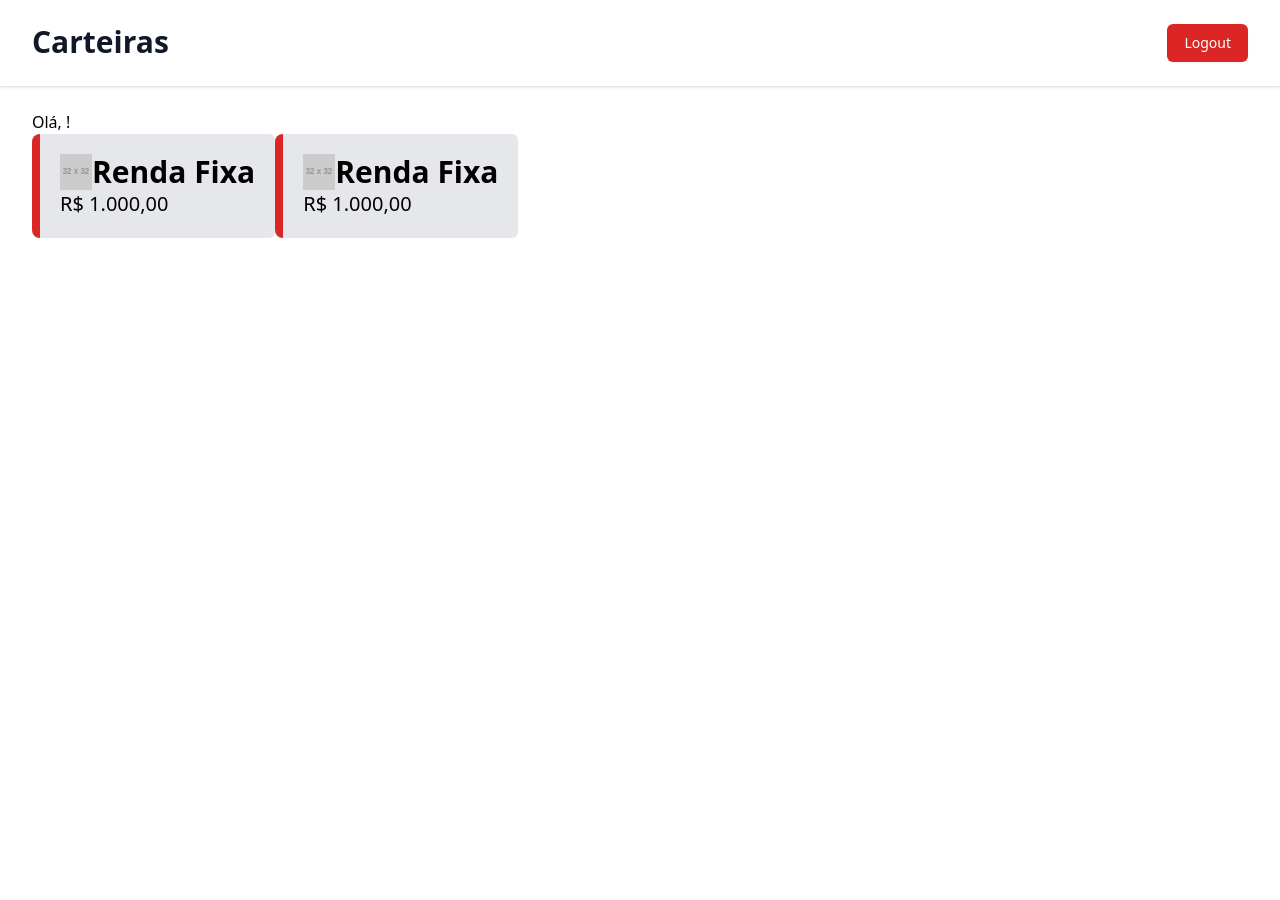
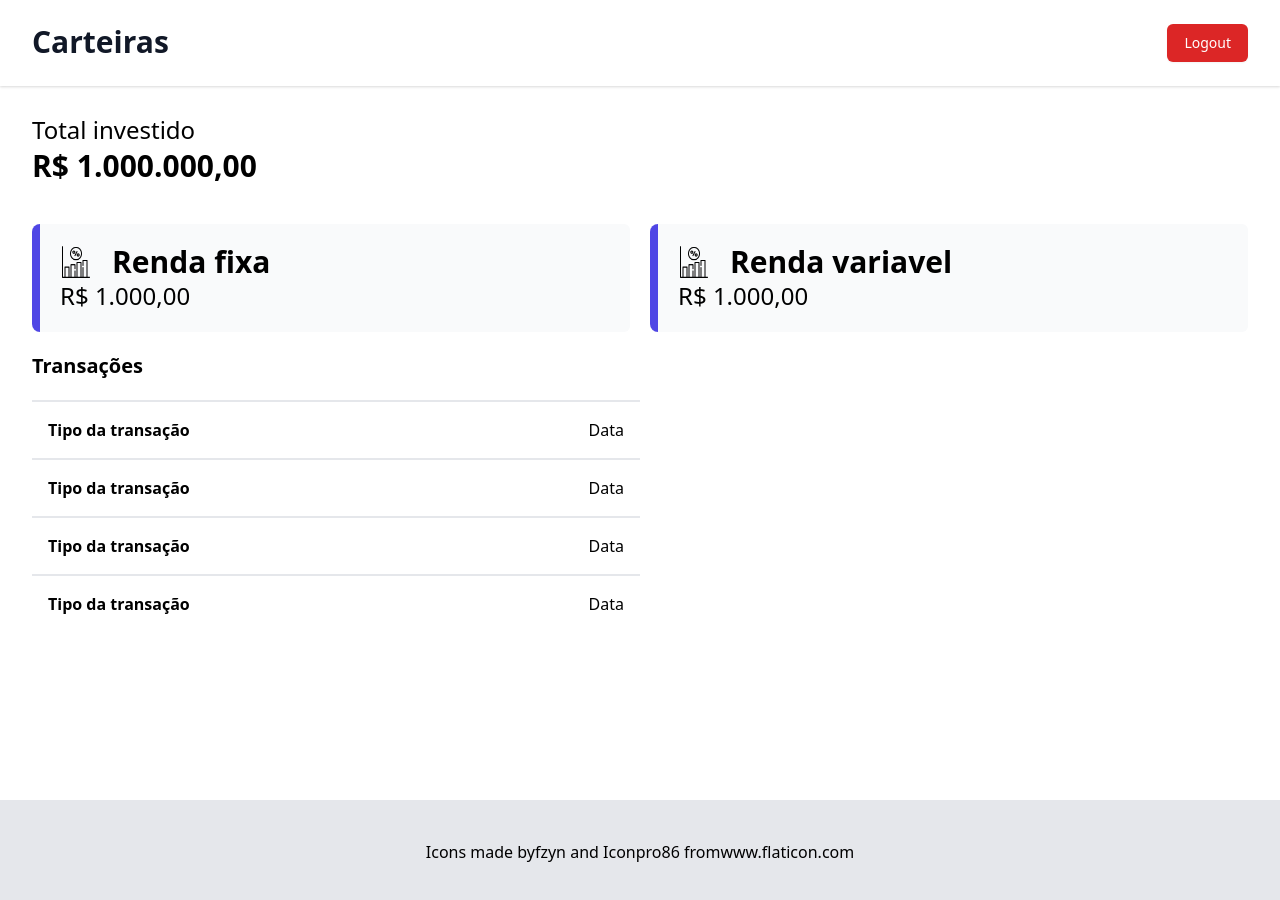
Before and after one commit to githiago-f/investimentos, a React (Create React App) app: page / in a window 1280 px wide. Shown: the top 900 px of the page. Before the commit the page ends 800 px from the top, so only its background shows below. Built offline with nearby package versions, Linux system fonts and the light colour scheme; sample sign-in values are in the browser's storage.

Commit message:
criando painel de transações e concluindo cartões

```diff
--- a/src/App.tsx
+++ b/src/App.tsx
@@ -7,6 +7,7 @@ import 'assets/css/index.css';
 import Login from 'page/Login';
 import Register from 'page/Register';
 import Dashboard from 'page/Dashboard';
+import { ReservedRightsIcons } from 'components/ReservedRightsIcons';
 
 function AppRouter() {
   const {redirect,user} = useAuthenticationHooks();
@@ -19,6 +20,7 @@ function AppRouter() {
         <Route path="/register" component={Register} />
         {redirect && <Redirect to={'/login'}/>}
       </AuthenticationContext.Provider>
+      <ReservedRightsIcons/>
     </Router>
   );
 }
--- a/src/components/Card/index.tsx
+++ b/src/components/Card/index.tsx
@@ -1,17 +1,22 @@
 import React from 'react';
-import { Link } from 'react-router-dom';
 import './styles.css';
 
-export const Card = () => (
-  <div className="bg-gray-200 py-5 pr-5 rounded-md flex">
+type Props = {
+  icon: string;
+  title: string;
+  value: string;
+}
+
+export const Card: React.FC<Props> = ({ icon, title, value }) => (
+  <div className="bg-gray-50 py-5 pr-5 rounded-md flex hover:bg-gray-300 cursor-pointer">
     <div className="left-bar" />
     <div>
-      <div className="flex justify-between">
-        <img src="https://via.placeholder.com/32x32" alt="Renda fixa icone" />
-        <h3 className="text-3xl font-bold">Renda Fixa</h3>
+      <div className="flex space-x-5">
+        <img height={32} width={32} src={icon} alt="Renda fixa icone" />
+        <h3 className="text-3xl font-bold">{title}</h3>
       </div>
       <div>
-        <p className="text-xl font-medium">R$ 1.000,00</p>
+        <p className="text-2xl font-medium">{value}</p>
       </div>
     </div>
   </div>
--- a/src/components/Card/styles.css
+++ b/src/components/Card/styles.css
@@ -1,5 +1,5 @@
 .left-bar {
-  @apply w-2 bg-red-600 mr-5 rounded-l-lg;
+  @apply w-2 bg-indigo-600 mr-5 rounded-l-lg;
   margin-top: -20px;
   margin-bottom: -20px;
 }
--- a/src/components/Container/index.tsx
+++ b/src/components/Container/index.tsx
@@ -5,7 +5,7 @@ import './styles.css';
 export const Container: FC<{}> = (props) => {
   const { logout } = useAuthActions();
   return (
-    <div className="min-h-full">
+    <div className="min-h-screen">
       <header className="bg-white shadow">
         <div className="max-w-7xl mx-auto py-6 px-4 sm:px-6 lg:px-8 flex justify-between">
           <h1 className="text-3xl font-bold text-gray-900">Carteiras</h1>
--- /dev/null
+++ b/src/components/ReservedRightsIcons/index.tsx
@@ -0,0 +1,10 @@
+import React from 'react';
+
+export const ReservedRightsIcons = () => (
+  <div className="text-center p-10 bg-gray-200">
+    Icons made by
+    <a href="https://www.flaticon.com/authors/fzyn" title="fzyn">fzyn</a> and{' '}
+    <a href="https://www.flaticon.com/br/autores/iconpro86" title="Iconpro86">Iconpro86</a> from
+    <a href="https://www.flaticon.com/" title="Flaticon">www.flaticon.com</a>
+  </div>
+);
--- /dev/null
+++ b/src/components/Transaction/index.tsx
@@ -0,0 +1,8 @@
+import React from 'react';
+
+export const Transaction = () => (
+  <div className="w-full flex justify-between border-t-2 p-4">
+    <h4 className="font-semibold">Tipo da transação</h4>
+    <p>Data</p>
+  </div>
+);
--- a/src/config/urls.ts
+++ b/src/config/urls.ts
@@ -1,3 +1,3 @@
 export const Urls = {
-  baseUrl: 'http://localhost:8080'
+  baseUrl: process.env.NODE_ENV === 'development' ? 'http://localhost:8080' : 'https://meusinvestimentosapi.herokuapp.com'
 };
--- a/src/page/Dashboard/index.tsx
+++ b/src/page/Dashboard/index.tsx
@@ -4,15 +4,39 @@ import { AuthenticationContext } from 'context/AuthenticationContext';
 import { withRouter } from 'react-router';
 import { Card } from 'components/Card';
 
+import fixedInterest from 'assets/img/interest-rate.png';
+import { Transaction } from 'components/Transaction';
+
 const Dashboard = () => {
   const { user } = useContext(AuthenticationContext);
 
   return (
     <Container>
-      <h3>Olá, {user?.nome}!</h3>
-      <div className="flex">
-        <Card/>
-        <Card/>
+      <h2 className="text-3xl font-bold">
+        <small className="font-medium">Total investido</small>
+        <br/>
+        R$ 1.000.000,00
+      </h2>
+      <div className="mt-10 grid gap-5 grid-cols-2">
+        <Card
+          icon={fixedInterest}
+          title='Renda fixa'
+          value={'R$ 1.000,00'}
+        />
+        <Card
+          icon={fixedInterest}
+          title='Renda variavel'
+          value={'R$ 1.000,00'}
+        />
+      </div>
+      <div className="mt-5">
+        <div className="sm:w-6/12">
+          <h3 className="text-xl font-bold pb-5">Transações</h3>
+          <Transaction/>
+          <Transaction/>
+          <Transaction/>
+          <Transaction/>
+        </div>
       </div>
     </Container>
   );
--- a/src/page/Register/index.tsx
+++ b/src/page/Register/index.tsx
@@ -82,7 +82,6 @@ const Register = () => {
             <Link title="Already have an account?" to="/login" />
           </div>
         </div>
-        <div>Ícones feitos por <a href="https://www.flaticon.com/br/autores/iconpro86" title="Iconpro86">Iconpro86</a> from <a href="https://www.flaticon.com/br/" title="Flaticon">www.flaticon.com</a></div>
       </div>
     </div>
   );
```
Also changed, not shown: src/assets/img/interest-rate.png (added).
